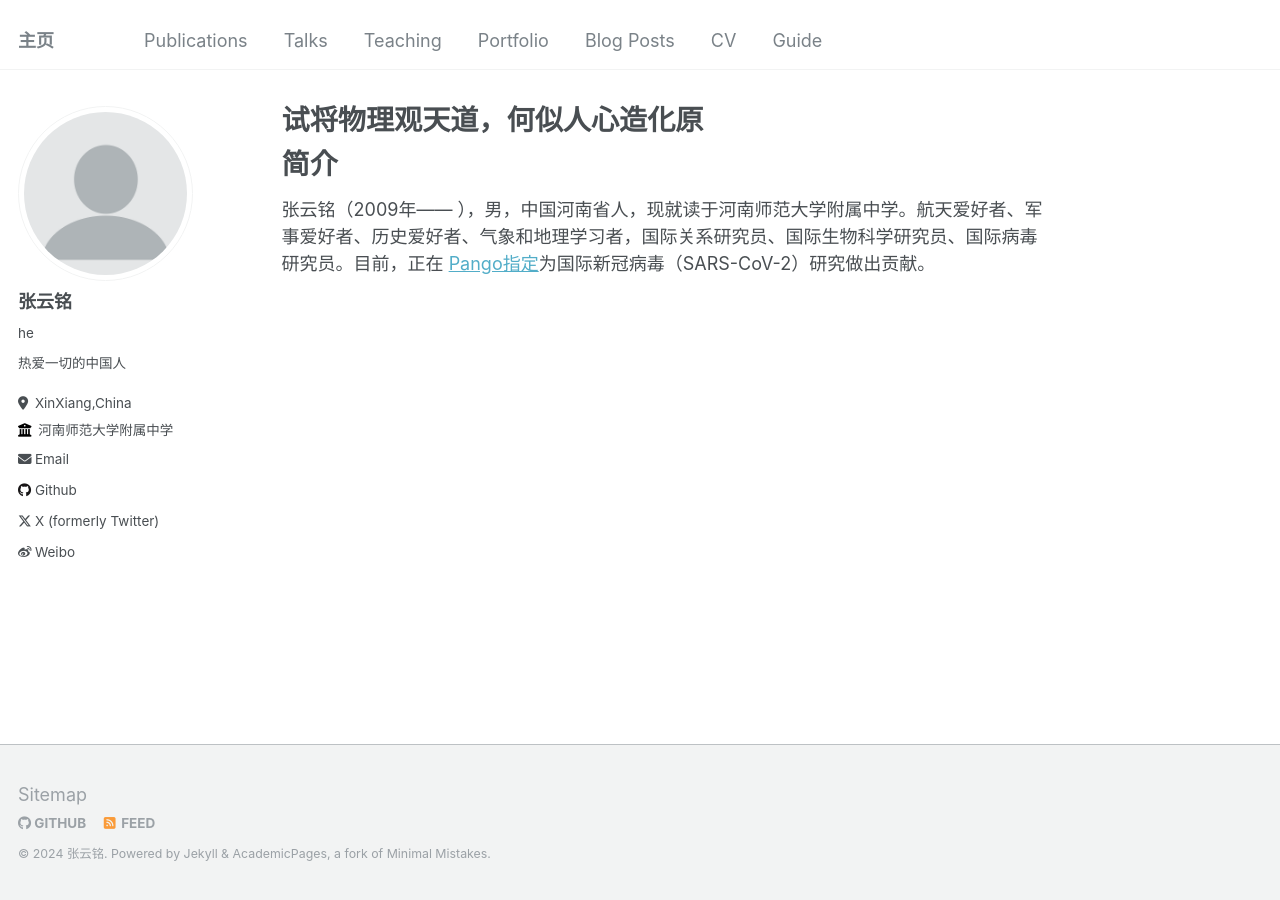
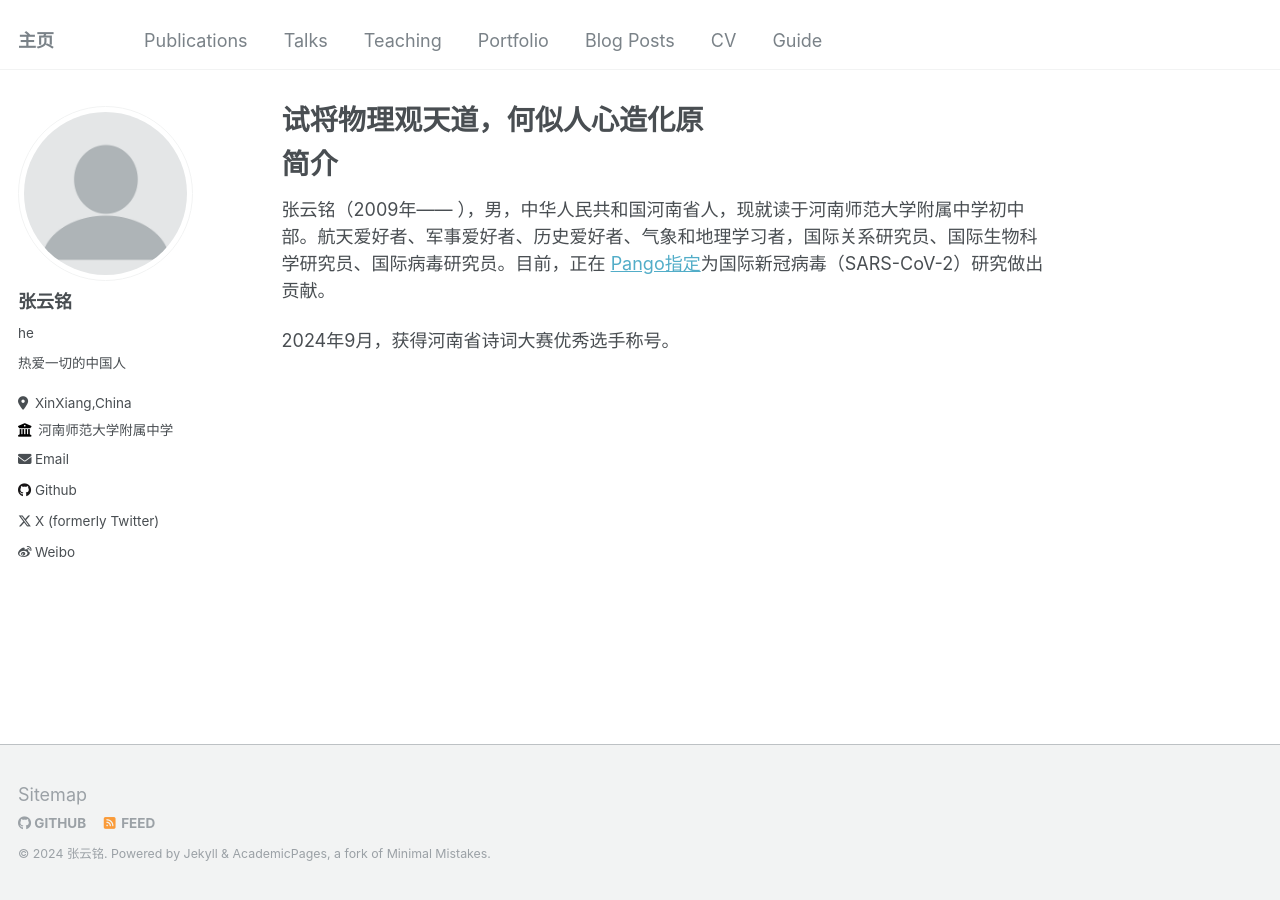
Before and after one commit to ZhangYun-Ming/w-z, a Jekyll site: the page built from _pages/about.md, in a window 1280 px wide. Built offline with Jekyll 4.4.1, drawn with Linux system fonts in a browser that asks for light colours.

Commit message:
Update about.md

```diff
--- a/_pages/about.md
+++ b/_pages/about.md
@@ -8,4 +8,6 @@ redirect_from:
 ---
 
 # 简介
-张云铭（2009年—— ），男，中国河南省人，现就读于河南师范大学附属中学。航天爱好者、军事爱好者、历史爱好者、气象和地理学习者，国际关系研究员、国际生物科学研究员、国际病毒研究员。目前，正在 [Pango指定](https://github.com/cov-lineages/pango-designation)为国际新冠病毒（SARS-CoV-2）研究做出贡献。
+张云铭（2009年—— ），男，中华人民共和国河南省人，现就读于河南师范大学附属中学初中部。航天爱好者、军事爱好者、历史爱好者、气象和地理学习者，国际关系研究员、国际生物科学研究员、国际病毒研究员。目前，正在 [Pango指定](https://github.com/cov-lineages/pango-designation)为国际新冠病毒（SARS-CoV-2）研究做出贡献。
+
+2024年9月，获得河南省诗词大赛优秀选手称号。
```
